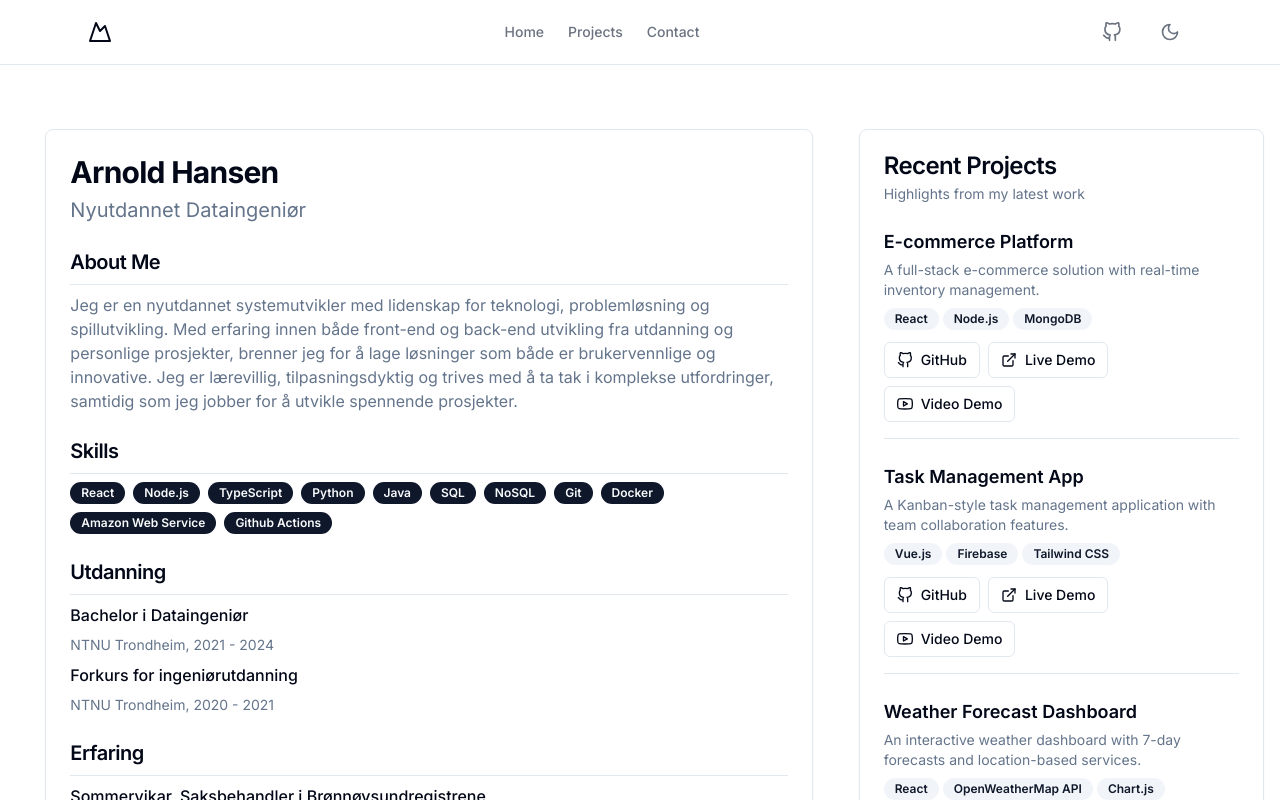
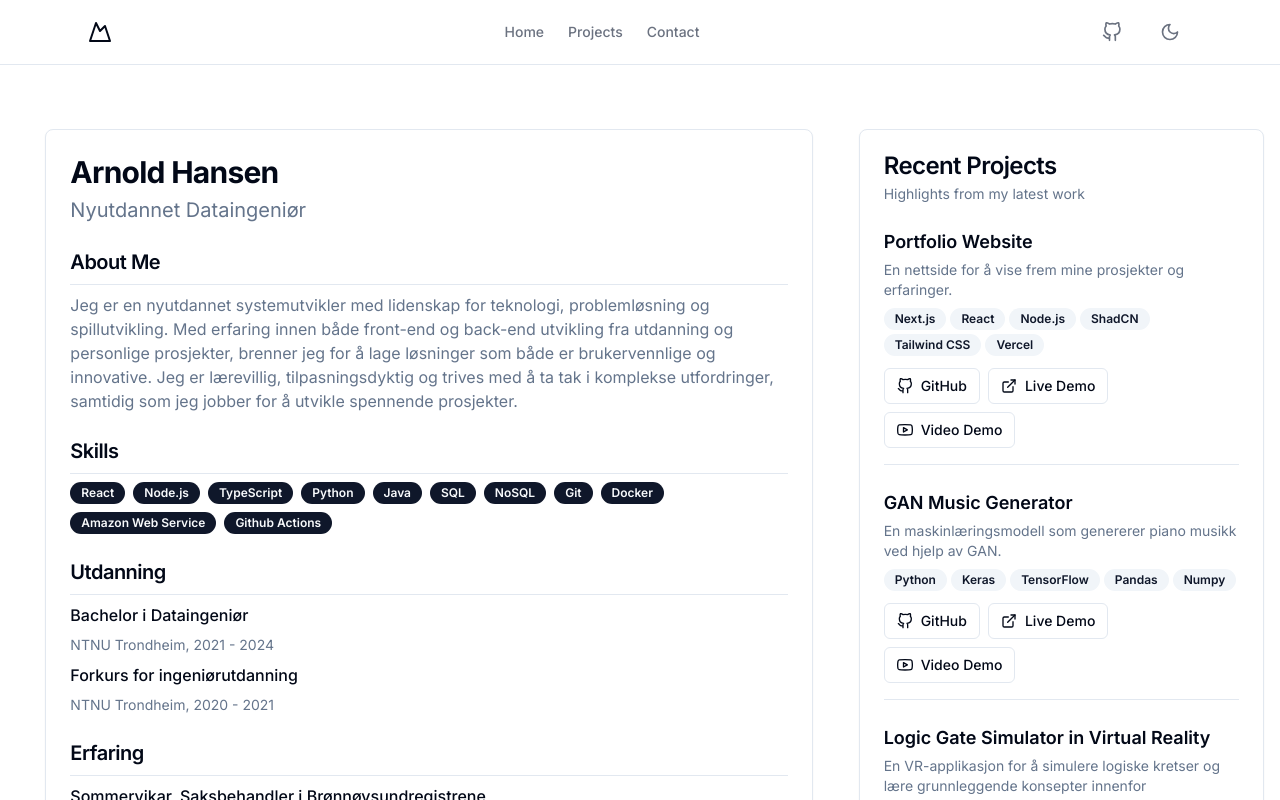
Before and after one commit to arnold01235/arndev, a Next.js app: page / in a window 1280 px wide. Shown: the top 800 px of the page. Built offline with nearby package versions, Linux system fonts and the light colour scheme.

Commit message:
Updated contents in RecentProjects

```diff
--- a/components/home/RecentProjectsCard.tsx
+++ b/components/home/RecentProjectsCard.tsx
@@ -10,25 +10,25 @@ interface ComponentProps {
 export default function Component({ className }: ComponentProps) {
   const projects = [
     {
-      name: "E-commerce Platform",
-      description: "A full-stack e-commerce solution with real-time inventory management.",
-      technologies: ["React", "Node.js", "MongoDB"],
-      githubLink: "https://github.com/yourusername/ecommerce-platform",
-      liveLink: "https://ecommerce-platform-demo.com",
+      name: "Portfolio Website",
+      description: "En nettside for å vise frem mine prosjekter og erfaringer.",
+      technologies: ["Next.js", "React", "Node.js", "ShadCN", "Tailwind CSS", "Vercel"],
+      githubLink: "https://github.com/arnold01235/arndev",
+      liveLink: "https://www.arndev.no/",
       videoLink: "https://www.youtube.com/watch?v=your_video_id_1",
     },
     {
-      name: "Task Management App",
-      description: "A Kanban-style task management application with team collaboration features.",
-      technologies: ["Vue.js", "Firebase", "Tailwind CSS"],
+      name: "GAN Music Generator",
+      description: "En maskinlæringsmodell som genererer piano musikk ved hjelp av GAN.",
+      technologies: ["Python", "Keras", "TensorFlow", "Pandas", "Numpy"],
       githubLink: "https://github.com/yourusername/task-management-app",
       liveLink: "https://task-app-demo.com",
       videoLink: "https://www.youtube.com/watch?v=your_video_id_2",
     },
     {
-      name: "Weather Forecast Dashboard",
-      description: "An interactive weather dashboard with 7-day forecasts and location-based services.",
-      technologies: ["React", "OpenWeatherMap API", "Chart.js"],
+      name: "Logic Gate Simulator in Virtual Reality",
+      description: "En VR-applikasjon for å simulere logiske kretser og lære grunnleggende konsepter innenfor digitalteknikk.",
+      technologies: ["Unity", "C#", "VR", "Blender"],
       githubLink: "https://github.com/yourusername/weather-dashboard",
       liveLink: "https://weather-dashboard-demo.com",
       videoLink: "https://www.youtube.com/watch?v=your_video_id_3",
```
